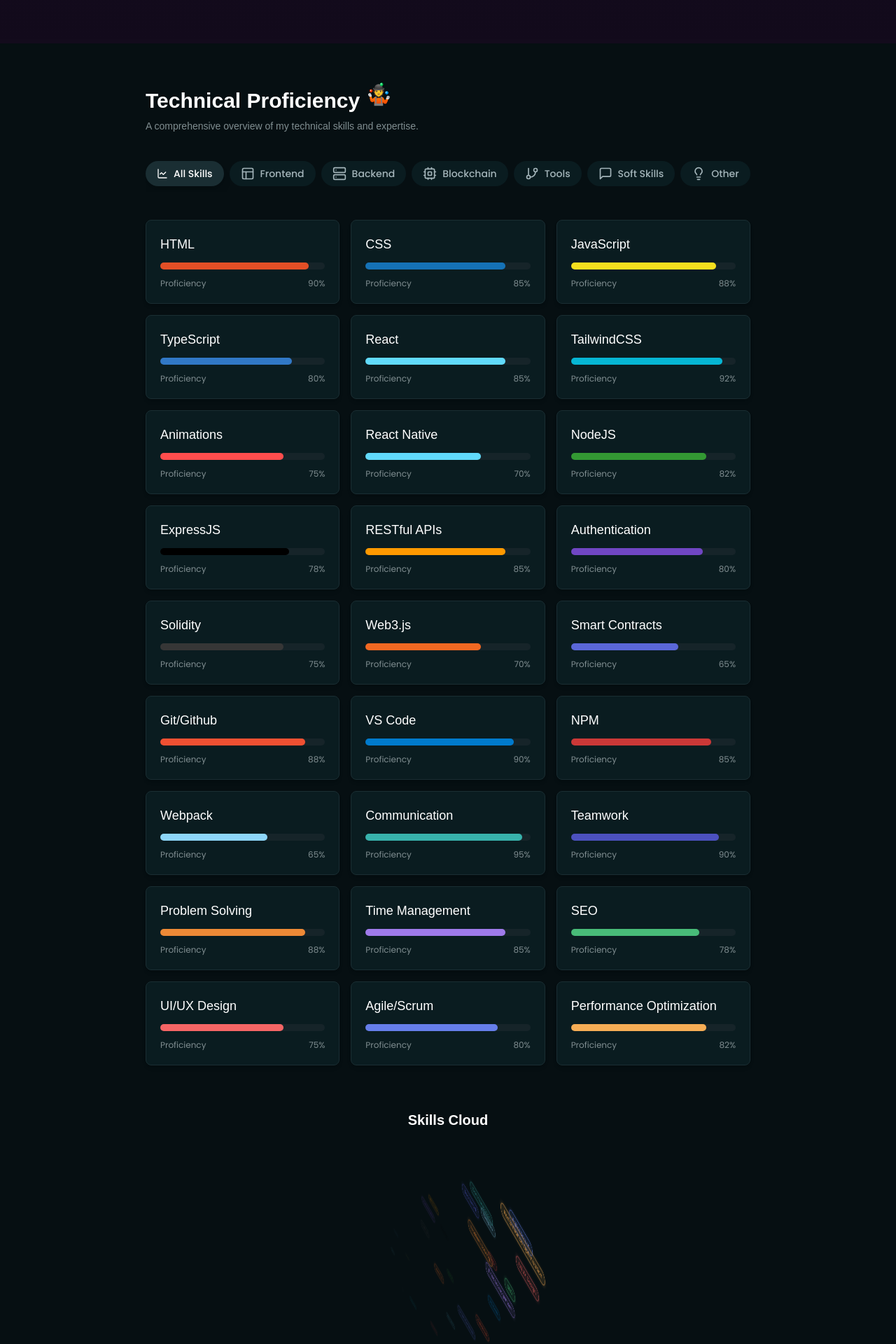
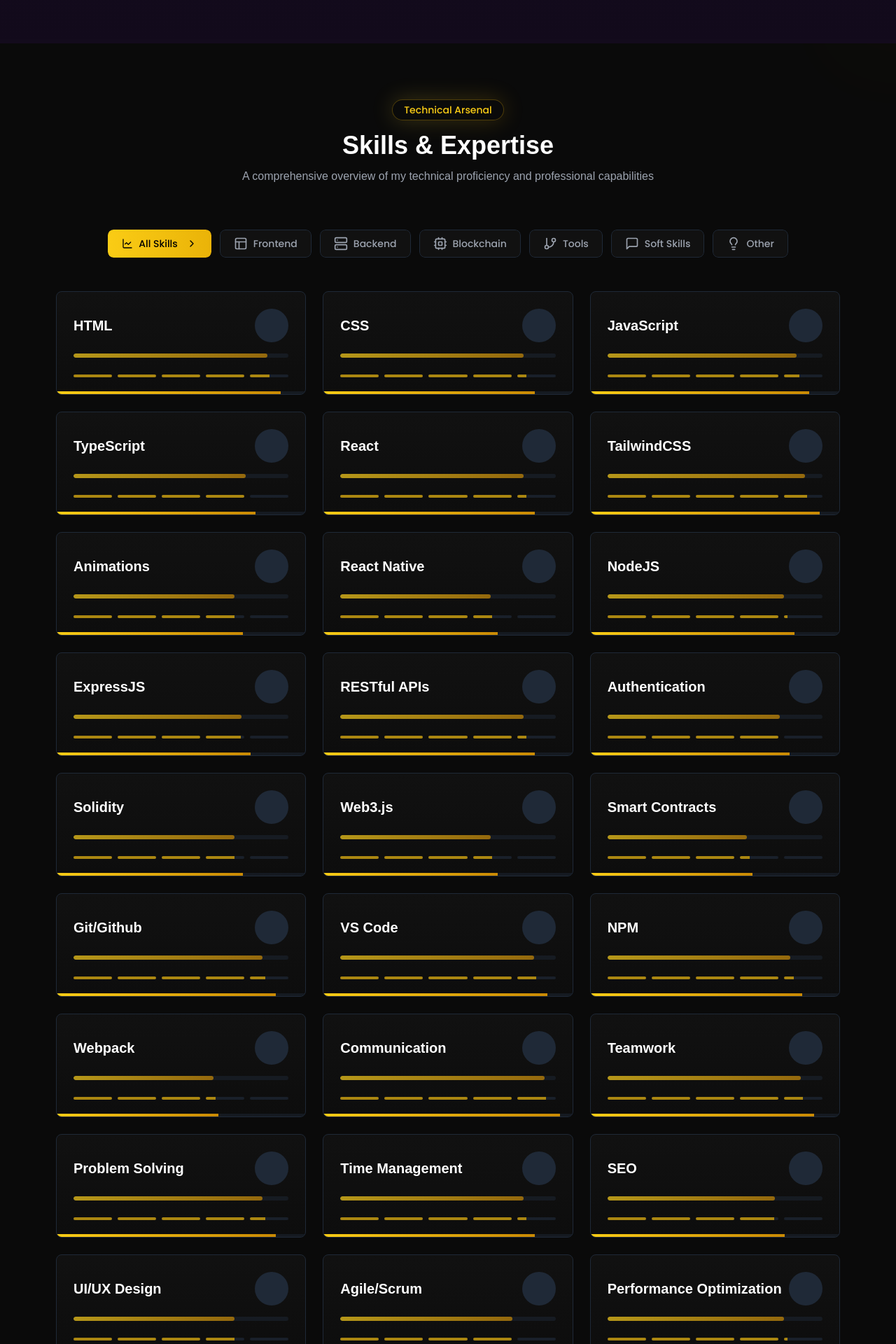
Before and after one commit to heyrapto/portfolio-, a React (Vite) app: page / in a window 1280 px wide. Shown: the part 2780-4700 px from the top of the page at 70% size. Built offline with nearby package versions, Linux system fonts and the light colour scheme.

Commit message:
Update Skills.tsx

```diff
--- a/src/pages/Skills.tsx
+++ b/src/pages/Skills.tsx
@@ -1,6 +1,6 @@
 import { useState, useEffect } from "react";
 import { motion } from "framer-motion";
-import { Layout, Server, GitBranch, Cpu, Lightbulb, LineChart, MessageSquare } from "lucide-react";
+import { Layout, Server, GitBranch, Cpu, Lightbulb, MessageSquare, LineChart, ChevronRight } from "lucide-react";
 
 // Define types for skills and categories
 interface Skill {
@@ -79,6 +79,7 @@ const skillsData: Record<Exclude<CategoryKey, "all">, SkillCategory> = {
 
 const Skills = () => {
   const [activeCategory, setActiveCategory] = useState<CategoryKey>("all");
+  const [hoveredSkill, setHoveredSkill] = useState<string | null>(null);
 
   // Get all skills across categories
   const getAllSkills = (): Skill[] => {
@@ -131,174 +132,304 @@ const Skills = () => {
     })),
   ];
 
+  // Get vibrant yellow color values for the theme
+  const yellowPrimary = "#FFDD00";
+  const yellowSecondary = "#FFC700";
+  const yellowTertiary = "#FFB100";
+  const yellowGlow = "rgba(255, 221, 0, 0.15)";
+
   return (
-    <section className="py-16 bg-[#060f12]">
-      <div className="max-w-4xl mx-auto px-4">
+    <section className="py-20 bg-[#0a0a0a] relative overflow-hidden">
+      {/* Background Decorative Elements */}
+      <div className="absolute top-0 left-0 w-full h-full overflow-hidden opacity-20 pointer-events-none">
+        <div className="absolute top-0 right-0 w-64 h-64 bg-gradient-to-b from-yellow-400 to-transparent rounded-full blur-3xl transform translate-x-1/2 -translate-y-1/2 opacity-10"></div>
+        <div className="absolute bottom-0 left-0 w-96 h-96 bg-gradient-to-t from-yellow-500 to-transparent rounded-full blur-3xl transform -translate-x-1/2 translate-y-1/2 opacity-10"></div>
+      </div>
+
+      <div className="max-w-6xl mx-auto px-4 relative z-10">
         <motion.div
           initial={{ opacity: 0, y: -10 }}
           animate={{ opacity: 1, y: 0 }}
-          transition={{ duration: 0.5 }}
-          className="mb-10"
+          transition={{ duration: 0.6 }}
+          className="mb-16 text-center"
         >
-          <h2 className="text-3xl font-bold font-clash flex items-center">
-            Technical Proficiency
-            <span className="inline-block ml-2 animate-bounce">🤹</span>
+          <div className="inline-block mb-4">
+            <div className="relative inline-flex items-center justify-center">
+              <span className="absolute inset-0 rounded-full bg-gradient-to-r from-yellow-300 to-yellow-500 opacity-20 blur-lg"></span>
+              <span className="relative bg-[#0a0a0a] border border-yellow-500/30 text-yellow-400 px-4 py-1 rounded-full text-sm font-medium">Technical Arsenal</span>
+            </div>
+          </div>
+          <h2 className="text-4xl font-bold font-clash mb-3 text-white">
+            Skills & Expertise
           </h2>
-          <p className="text-sm text-[#808e91] font-rubik mt-2 mb-8">
-            A comprehensive overview of my technical skills and expertise.
+          <p className="text-gray-400 font-rubik max-w-2xl mx-auto">
+            A comprehensive overview of my technical proficiency and professional capabilities
           </p>
         </motion.div>
 
-        {/* Category Filter */}
-        <div className="mb-10 overflow-x-auto">
+        {/* Categories Navigation */}
         <motion.div
-            className="flex space-x-2 min-w-max pb-2"
           initial={{ opacity: 0, y: 10 }}
           animate={{ opacity: 1, y: 0 }}
-            transition={{ duration: 0.4, delay: 0.2 }}
+          transition={{ duration: 0.5, delay: 0.2 }}
+          className="mb-12"
         >
+          <div className="flex flex-wrap justify-center gap-3 mb-8">
             {categories.map((category) => (
               <button
                 key={category.id}
                 onClick={() => setActiveCategory(category.id)}
-                className={`flex items-center px-4 py-2 rounded-full text-sm font-medium transition-all duration-300 ${
+                className={`group relative flex items-center px-5 py-2.5 rounded-lg text-sm font-medium transition-all duration-300 overflow-hidden ${
                   activeCategory === category.id
-                    ? "bg-[#1a2e33] text-white shadow-lg"
-                    : "bg-[#0a1c20] text-[#a4b5ba] hover:bg-[#162429]"
+                    ? "text-black"
+                    : "text-gray-400 hover:text-white"
                 }`}
               >
-                <span className="mr-2">{category.icon}</span>
+                {/* Background & Hover Effects */}
+                <span className={`absolute inset-0 ${
+                  activeCategory === category.id
+                    ? "bg-gradient-to-r from-yellow-400 to-yellow-500"
+                    : "bg-[#111111] border border-gray-800 group-hover:border-gray-700"
+                } rounded-lg transition-all duration-300`}></span>
+
+                {/* Content */}
+                <span className="relative flex items-center gap-2">
+                  <span className={`${activeCategory === category.id ? "text-black" : ""}`}>
+                    {category.icon}
+                  </span>
                   {category.name}
+                  {activeCategory === category.id &&
+                    <ChevronRight className="w-4 h-4 ml-1" />
+                  }
+                </span>
               </button>
             ))}
+          </div>
         </motion.div>
-        </div>
 
-        {/* Skills Grid */}
+        {/* Main Skills Display */}
         <motion.div
-          className="grid gap-4 sm:grid-cols-2 lg:grid-cols-3"
           variants={containerVariants}
           initial="hidden"
           animate="visible"
-          key={activeCategory} // Re-run animation when category changes
+          key={activeCategory}
+          className="grid grid-cols-1 md:grid-cols-2 lg:grid-cols-3 gap-6"
         >
-          {getDisplayedSkills().map((skill: Skill, index: number) => (
+          {getDisplayedSkills().map((skill, index) => (
             <motion.div
               key={`${skill.name}-${index}`}
               variants={itemVariants}
-              whileHover={{ y: -5, transition: { duration: 0.2 } }}
-              className="bg-[#0a1c20] rounded-lg p-5 border border-[#1a2e33] shadow-md hover:shadow-lg transition-all duration-300"
+              className="group"
+              onMouseEnter={() => setHoveredSkill(skill.name)}
+              onMouseLeave={() => setHoveredSkill(null)}
             >
-              <p className="text-lg font-medium mb-3 font-clash">{skill.name}</p>
+              <div className="relative p-6 rounded-lg h-full transition-all duration-300 bg-gradient-to-b from-[#111111] to-[#0d0d0d] border border-gray-800 overflow-hidden group-hover:border-yellow-500/50">
+                {/* Background glow effect */}
+                <div className={`absolute inset-0 bg-gradient-to-br opacity-0 group-hover:opacity-5 transition-opacity duration-500 ${
+                  hoveredSkill === skill.name ? "from-yellow-300 to-yellow-600" : "from-gray-700 to-gray-900"
+                }`}></div>
 
-              <div className="w-full bg-[#162429] rounded-full h-2.5 mb-3">
+                {/* Skill bar background decoration */}
+                <div className="absolute bottom-0 left-0 w-full h-1 bg-gray-800/50"></div>
+
+                {/* Animated progress bar */}
                 <motion.div
-                  className="h-2.5 rounded-full"
-                  style={{ backgroundColor: skill.color }}
+                  className="absolute bottom-0 left-0 h-1 bg-gradient-to-r from-yellow-400 to-yellow-600"
                   initial={{ width: 0 }}
                   animate={{ width: `${skill.level}%` }}
                   transition={{ duration: 1, delay: 0.2, ease: "easeOut" }}
                 />
+
+                {/* Content */}
+                <div className="relative z-10">
+                  <div className="flex justify-between items-center mb-4">
+                    <h3 className="text-xl font-clash font-semibold text-white group-hover:text-yellow-400 transition-colors">{skill.name}</h3>
+                    <div className="relative w-12 h-12 flex items-center justify-center">
+                      <div className="absolute inset-0 rounded-full bg-gray-800 group-hover:bg-yellow-500/10 transition-colors"></div>
+                      <span className="text-lg font-bold text-yellow-400">{skill.level}%</span>
+                    </div>
                   </div>
 
-              <div className="flex justify-between text-xs text-[#808e91]">
-                <span>Proficiency</span>
-                <span>{skill.level}%</span>
+                  <div className="w-full bg-gray-800/50 rounded-full h-1.5 mb-6 overflow-hidden">
+                    <motion.div
+                      className="h-full rounded-full bg-gradient-to-r from-yellow-400 to-yellow-600"
+                      style={{ width: `${skill.level}%` }}
+                      initial={{ width: 0, opacity: 0.5 }}
+                      animate={{
+                        width: `${skill.level}%`,
+                        opacity: hoveredSkill === skill.name ? 1 : 0.7
+                      }}
+                      transition={{ duration: 0.8, ease: "easeOut" }}
+                    />
+                  </div>
+
+                  <div className="flex gap-2">
+                    {Array.from({ length: 5 }).map((_, i) => {
+                      const isFilled = (i + 1) * 20 <= skill.level;
+                      const isPartiallyFilled = !isFilled && skill.level > i * 20;
+                      const fillPercentage = isPartiallyFilled ? (skill.level - (i * 20)) / 20 * 100 : 0;
+
+                      return (
+                        <div key={i} className="flex-1 h-1 rounded-full overflow-hidden bg-gray-800/70">
+                          {isFilled && (
+                            <div className="h-full w-full bg-yellow-500/70"></div>
+                          )}
+                          {isPartiallyFilled && (
+                            <div className="h-full bg-yellow-500/70" style={{ width: `${fillPercentage}%` }}></div>
+                          )}
+                        </div>
+                      );
+                    })}
+                  </div>
+                </div>
               </div>
             </motion.div>
           ))}
         </motion.div>
 
-        {/* Skill Cloud - 3D Tags */}
+        {/* Skills Experience Circle */}
         <motion.div
           initial={{ opacity: 0 }}
           animate={{ opacity: 1 }}
-          transition={{ delay: 0.8, duration: 0.5 }}
-          className="mt-16 relative"
+          transition={{ delay: 0.8, duration: 0.7 }}
+          className="mt-20 relative"
         >
-          <h3 className="text-xl font-bold font-clash mb-6 text-center">
-            Skills Cloud
+          <div className="text-center mb-10">
+            <h3 className="text-2xl font-bold font-clash mb-3 text-white inline-flex items-center">
+              <span className="bg-clip-text text-transparent bg-gradient-to-r from-yellow-400 to-yellow-500">Knowledge Universe</span>
             </h3>
-          <SkillCloud skills={getAllSkills()} />
+            <p className="text-gray-400 text-sm max-w-lg mx-auto">
+              Explore my technical skills in an interactive visualization
+            </p>
+          </div>
+
+          <div className="h-80 relative">
+            <SkillOrbit skills={getAllSkills()} />
+          </div>
         </motion.div>
       </div>
     </section>
   );
 };
 
-// Props interface for SkillCloud
-interface SkillCloudProps {
+interface SkillOrbitProps {
   skills: Skill[];
 }
 
-// 3D Skills Cloud Component
-const SkillCloud: React.FC<SkillCloudProps> = ({ skills }) => {
-  const [rotationX, setRotationX] = useState(0);
-  const [rotationY, setRotationY] = useState(0);
-  const [isAnimating, setIsAnimating] = useState(true);
+const SkillOrbit: React.FC<SkillOrbitProps> = ({ skills }) => {
+  const [rotation, setRotation] = useState({ x: 0, y: 0 });
+  const [autoRotate, setAutoRotate] = useState(true);
+  const [hoveredSkill, setHoveredSkill] = useState<string | null>(null);
 
   useEffect(() => {
-    if (!isAnimating) return;
+    if (!autoRotate) return;
+
     const interval = setInterval(() => {
-      setRotationX((prev) => (prev + 0.3) % 360);
-      setRotationY((prev) => (prev + 0.5) % 360);
-    }, 50);
+      setRotation(prev => ({
+        x: (prev.x + 0.1) % 360,
+        y: (prev.y + 0.2) % 360
+      }));
+    }, 30);
+
     return () => clearInterval(interval);
-  }, [isAnimating]);
+  }, [autoRotate]);
 
-  const handleMouseEnter = () => setIsAnimating(false);
-  const handleMouseLeave = () => setIsAnimating(true);
+  const handleMouseEnter = () => setAutoRotate(false);
+  const handleMouseLeave = () => setAutoRotate(true);
 
-  const handleMouseMove = (e: React.MouseEvent<HTMLDivElement, MouseEvent>) => {
-    if (isAnimating) return;
+  const handleMouseMove = (e: React.MouseEvent<HTMLDivElement>) => {
+    if (autoRotate) return;
+
     const rect = e.currentTarget.getBoundingClientRect();
-    const centerX = rect.left + rect.width / 2;
-    const centerY = rect.top + rect.height / 2;
-    const angleX = ((e.clientY - centerY) / (rect.height / 2)) * 15;
-    const angleY = ((e.clientX - centerX) / (rect.width / 2)) * 15;
-    setRotationX(angleX);
-    setRotationY(angleY);
+    const x = e.clientX - rect.left - rect.width / 2;
+    const y = e.clientY - rect.top - rect.height / 2;
+
+    setRotation({
+      x: (y / rect.height) * 30,
+      y: -(x / rect.width) * 30
+    });
   };
+
+  // Shuffle and limit skills to prevent overcrowding
+  const displaySkills = skills.slice(0, 24);
 
   return (
     <div
-      className="h-64 relative perspective-skill-cloud"
+      className="w-full h-full flex items-center justify-center overflow-hidden cursor-move"
       onMouseEnter={handleMouseEnter}
       onMouseLeave={handleMouseLeave}
       onMouseMove={handleMouseMove}
     >
       <div
-        className="w-full h-full relative transform-skill-cloud"
+        className="relative w-64 h-64 transform-gpu"
         style={{
-          transform: `rotateX(${rotationX}deg) rotateY(${rotationY}deg)`,
           transformStyle: "preserve-3d",
-          transition: isAnimating ? "none" : "transform 0.1s ease-out",
+          transform: `rotateX(${rotation.x}deg) rotateY(${rotation.y}deg)`,
+          transition: autoRotate ? "none" : "transform 0.1s ease-out"
         }}
       >
-        {skills.map((skill: Skill, index: number) => {
-          const phi = Math.acos(-1 + (2 * index) / skills.length);
-          const theta = Math.sqrt(skills.length * Math.PI) * phi;
-          const x = 100 * Math.cos(theta) * Math.sin(phi);
-          const y = 100 * Math.sin(theta) * Math.sin(phi);
-          const z = 100 * Math.cos(phi);
-          const opacity = (z + 100) / 200;
-          const scale = (z + 120) / 220;
+        {/* Central yellow core */}
+        <div
+          className="absolute left-1/2 top-1/2 w-16 h-16 rounded-full bg-gradient-to-br from-yellow-300 to-yellow-600 transform -translate-x-1/2 -translate-y-1/2"
+          style={{
+            boxShadow: "0 0 30px rgba(255, 221, 0, 0.5)",
+            opacity: 0.8
+          }}
+        ></div>
+
+        {/* Orbital rings */}
+        <div
+          className="absolute left-1/2 top-1/2 w-full h-full rounded-full border border-yellow-500/20 transform -translate-x-1/2 -translate-y-1/2"
+          style={{ transformStyle: "preserve-3d", transform: "rotateX(80deg)" }}
+        ></div>
+        <div
+          className="absolute left-1/2 top-1/2 w-full h-full rounded-full border border-yellow-500/10 transform -translate-x-1/2 -translate-y-1/2"
+          style={{ transformStyle: "preserve-3d", transform: "rotateX(50deg)" }}
+        ></div>
+
+        {/* Skills */}
+        {displaySkills.map((skill, i) => {
+          const isHovered = hoveredSkill === skill.name;
+          // Distribute skills in 3D space using spherical coordinates
+          const phi = Math.acos(-1 + (2 * i) / displaySkills.length);
+          const theta = Math.sqrt(displaySkills.length * Math.PI) * phi;
+
+          // Calculate position based on spherical coordinates
+          const radius = 140; // Distance from center
+          const x = radius * Math.cos(theta) * Math.sin(phi);
+          const y = radius * Math.sin(theta) * Math.sin(phi);
+          const z = radius * Math.cos(phi);
+
+          // Calculate size and opacity based on z position (depth)
+          const zScale = (z + radius) / (radius * 2); // Normalize to 0-1
+          const opacity = Math.max(0.2, Math.min(1, (z + radius) / (radius * 2)));
+          const scale = 0.8 + zScale * 0.8; // Scale between 0.8 and 1.6
+
           return (
-            <div
-              key={`${skill.name}-${index}-cloud`}
-              className="absolute left-1/2 top-1/2 transform -translate-x-1/2 -translate-y-1/2 px-3 py-1 rounded-full text-xs whitespace-nowrap"
+            <motion.div
+              key={`orbit-${skill.name}-${i}`}
+              className="absolute left-1/2 top-1/2 transform -translate-x-1/2 -translate-y-1/2 px-3 py-1.5 rounded-lg text-xs font-medium whitespace-nowrap"
               style={{
+                transformStyle: "preserve-3d",
                 transform: `translateX(${x}px) translateY(${y}px) translateZ(${z}px) scale(${scale})`,
-                backgroundColor: `${skill.color}22`,
-                color: skill.color,
-                border: `1px solid ${skill.color}`,
+                backgroundColor: isHovered ? `${skill.color}33` : `${skill.color}22`,
+                borderLeft: `2px solid ${skill.color}`,
+                color: isHovered ? skill.color : '#fff',
+                boxShadow: isHovered ? `0 0 8px ${skill.color}66` : 'none',
                 opacity,
-                textShadow: "0px 0px 3px rgba(0,0,0,0.5)",
-                boxShadow: `0 0 8px ${skill.color}44`,
+                zIndex: z > 0 ? 1 : 0
               }}
+              animate={{
+                backgroundColor: isHovered ? `${skill.color}33` : `${skill.color}11`,
+                color: isHovered ? skill.color : '#fff',
+                boxShadow: isHovered ? `0 0 12px ${skill.color}66` : 'none',
+              }}
+              onMouseEnter={() => setHoveredSkill(skill.name)}
+              onMouseLeave={() => setHoveredSkill(null)}
+              whileHover={{ scale: scale * 1.2 }}
             >
               {skill.name}
-            </div>
+            </motion.div>
           );
         })}
       </div>
```
Lines whose indentation alone changed are shown as unchanged.
